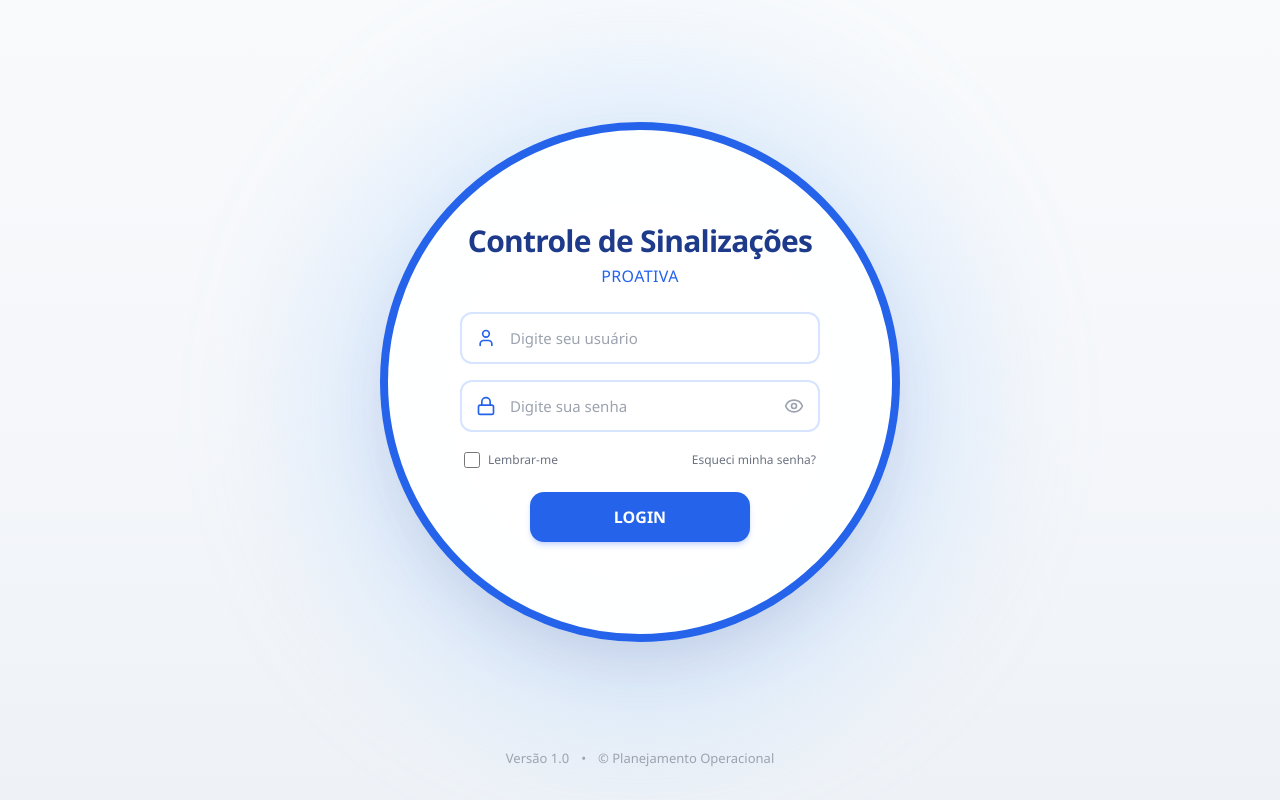
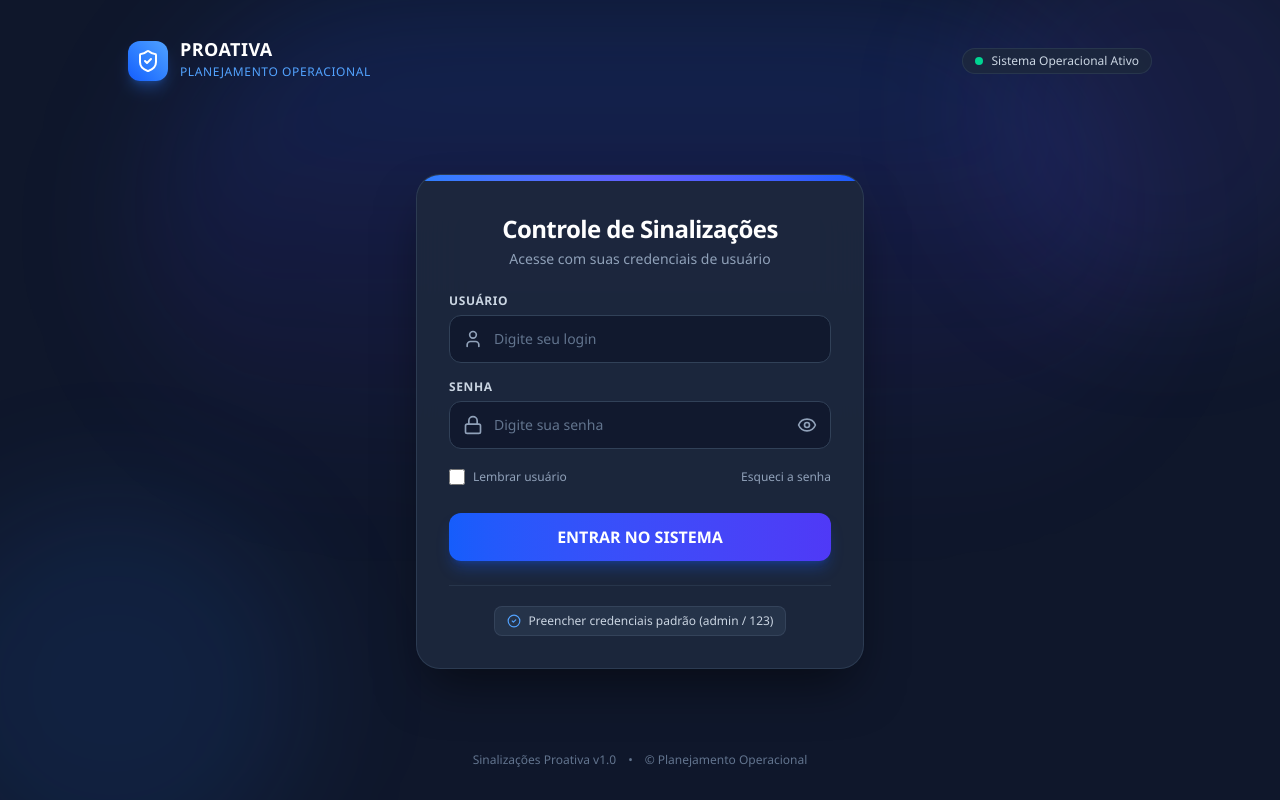
Before and after one commit to bellmarques0-crypto/Sinaliza-es-Operacionais, a React (Vite) app: page / in a window 1280 px wide. Built offline with nearby package versions, Linux system fonts and the light colour scheme.

Commit message:
feat(server,auth): add Vercel routing and remember-me
Implement path normalization middleware to support Vercel serverless functions and add persistent login feature for user convenience.

```diff
--- a/server.ts
+++ b/server.ts
@@ -25,6 +25,45 @@ app.use((req, res, next) => {
     return res.sendStatus(200);
   }
   next();
+});
+
+// Vercel Serverless Function path normalization middleware
+app.use((req: Request, res: Response, next: NextFunction) => {
+  // Normalize /api/index prefix if rewrites added it
+  if (req.url.startsWith('/api/index')) {
+    req.url = req.url.replace('/api/index', '/api');
+    if (req.url === '/api' || req.url === '/api/') {
+      req.url = '/api/health';
+    }
+  }
+  // If request path is stripped of /api by serverless router, re-attach /api
+  if (!req.url.startsWith('/api') && !req.url.startsWith('/uploads') && !req.url.startsWith('/assets')) {
+    const isApiRoute =
+      req.url.startsWith('/auth') ||
+      req.url.startsWith('/sinalizacoes') ||
+      req.url.startsWith('/dashboard') ||
+      req.url.startsWith('/usuarios') ||
+      req.url.startsWith('/supervisores') ||
+      req.url.startsWith('/operadores') ||
+      req.url.startsWith('/produtos') ||
+      req.url.startsWith('/motivos') ||
+      req.url.startsWith('/configuracao-api') ||
+      req.url.startsWith('/health');
+    if (isApiRoute) {
+      req.url = '/api' + (req.url.startsWith('/') ? req.url : '/' + req.url);
+    }
+  }
+  next();
+});
+
+// Health check endpoint
+app.get(['/api/health', '/health'], (req: Request, res: Response) => {
+  res.json({
+    status: 'ok',
+    environment: process.env.NODE_ENV || 'development',
+    isVercel: !!process.env.VERCEL || !!process.env.VERCEL_ENV,
+    timestamp: new Date().toISOString()
+  });
 });
 
 // Ensure uploads folder exists
--- a/src/components/LoginPage.tsx
+++ b/src/components/LoginPage.tsx
@@ -1,5 +1,5 @@
-import React, { useState } from 'react';
-import { User, Lock, Eye, EyeOff, AlertCircle } from 'lucide-react';
+import React, { useState, useEffect } from 'react';
+import { User, Lock, Eye, EyeOff, AlertCircle, ShieldCheck, HelpCircle, CheckCircle2 } from 'lucide-react';
 import { api } from '../services/api';
 import { UserSession } from '../types';
 
@@ -16,59 +16,106 @@ export const LoginPage: React.FC<LoginPageProps> = ({ onLoginSuccess }) => {
   const [isLoading, setIsLoading] = useState(false);
   const [showForgotModal, setShowForgotModal] = useState(false);
 
+  // Auto-fill stored username if "Lembrar-me" was checked previously
+  useEffect(() => {
+    const savedLogin = localStorage.getItem('sinalizacoes_remember_login');
+    if (savedLogin) {
+      setLogin(savedLogin);
+      setLembrarMe(true);
+    }
+  }, []);
+
   const handleSubmit = async (e: React.FormEvent) => {
     e.preventDefault();
-    if (!login || !senha) {
-      setError('Por favor, preencha o usuário e a senha.');
+    const cleanLogin = login.trim();
+    if (!cleanLogin || !senha) {
+      setError('Por favor, informe seu usuário e senha de acesso.');
       return;
     }
     setError(null);
     setIsLoading(true);
 
     try {
-      const user = await api.login(login, senha);
+      if (lembrarMe) {
+        localStorage.setItem('sinalizacoes_remember_login', cleanLogin);
+      } else {
+        localStorage.removeItem('sinalizacoes_remember_login');
+      }
+
+      const user = await api.login(cleanLogin, senha);
       onLoginSuccess(user);
     } catch (err: any) {
-      setError(err.message || 'Erro ao realizar login. Verifique suas credenciais.');
+      setError(err.message || 'Erro de autenticação. Verifique suas credenciais.');
     } finally {
       setIsLoading(false);
     }
   };
 
+  const handleFillDemo = () => {
+    setLogin('admin');
+    setSenha('123');
+    setError(null);
+  };
+
   return (
-    <div className="min-h-screen w-full flex flex-col justify-between items-center relative overflow-x-hidden bg-gradient-to-b from-[#F8FAFC] via-[#F5F7FA] to-[#EEF2F7] py-6 px-4 select-none">
-      {/* Iluminação Difusa Radial Atrás do Formulário */}
-      <div className="absolute top-1/2 left-1/2 -translate-x-1/2 -translate-y-1/2 w-[650px] h-[650px] bg-blue-300/25 rounded-full blur-3xl pointer-events-none -z-0" />
-      <div className="absolute top-1/2 left-1/2 -translate-x-1/2 -translate-y-1/2 w-[480px] h-[480px] bg-white/60 rounded-full blur-2xl pointer-events-none -z-0" />
+    <div className="min-h-screen w-full flex flex-col justify-between items-center bg-slate-900 text-slate-100 relative overflow-hidden select-none py-8 px-4 sm:px-6">
+      {/* Background Decorative Gradients */}
+      <div className="absolute top-0 left-1/2 -translate-x-1/2 w-[1000px] h-[500px] bg-gradient-to-b from-blue-600/20 via-indigo-600/10 to-transparent rounded-full blur-3xl pointer-events-none -z-0" />
+      <div className="absolute -bottom-20 -left-20 w-96 h-96 bg-blue-500/10 rounded-full blur-3xl pointer-events-none -z-0" />
+      <div className="absolute -top-20 -right-20 w-96 h-96 bg-indigo-500/10 rounded-full blur-3xl pointer-events-none -z-0" />
 
-      {/* ÁREA CENTRAL - CÍRCULO PRINCIPAL */}
-      <div className="my-auto py-4 z-10 flex items-center justify-center w-full">
-        <div className="animate-fade-in-scale relative w-full max-w-[520px] aspect-square rounded-full bg-white/95 backdrop-blur-md border-[8px] border-[#2563EB] shadow-[0_25px_60px_-15px_rgba(30,58,138,0.22)] flex flex-col items-center justify-center p-8 sm:p-12 transition-all duration-300 hover:shadow-[0_30px_70px_-12px_rgba(37,99,235,0.28)]">
+      {/* HEADER / LOGO BAR */}
+      <header className="w-full max-w-5xl flex items-center justify-between z-10 py-2">
+        <div className="flex items-center gap-3">
+          <div className="h-10 w-10 rounded-xl bg-gradient-to-tr from-blue-600 to-blue-400 flex items-center justify-center text-white shadow-lg shadow-blue-500/30">
+            <ShieldCheck className="h-6 w-6" />
+          </div>
+          <div>
+            <span className="font-bold text-lg text-white tracking-wide block leading-none">PROATIVA</span>
+            <span className="text-xs text-blue-400 font-medium tracking-wider">PLANEJAMENTO OPERACIONAL</span>
+          </div>
+        </div>
 
-          {/* Cabeçalho da Área Central */}
-          <div className="text-center mb-6 max-w-[380px]">
-            <h1 className="text-[26px] sm:text-[30px] font-bold text-[#1E3A8A] leading-tight tracking-tight">
+        <div className="hidden sm:flex items-center gap-2 bg-slate-800/80 border border-slate-700/60 rounded-full px-3 py-1 text-xs text-slate-300">
+          <span className="h-2 w-2 rounded-full bg-emerald-400 animate-pulse" />
+          <span>Sistema Operacional Ativo</span>
+        </div>
+      </header>
+
+      {/* MAIN CENTERED CARD */}
+      <main className="my-auto py-8 z-10 w-full max-w-md">
+        <div className="bg-slate-800/90 backdrop-blur-xl border border-slate-700/80 rounded-3xl shadow-2xl shadow-black/50 overflow-hidden transition-all duration-300">
+          {/* Top Blue Accent Bar */}
+          <div className="h-1.5 w-full bg-gradient-to-r from-blue-500 via-indigo-500 to-blue-600" />
+
+          <div className="p-6 sm:p-8">
+            {/* Title Section */}
+            <div className="text-center mb-6">
+              <h1 className="text-2xl font-bold text-white tracking-tight">
                 Controle de Sinalizações
               </h1>
-            <p className="text-[14px] sm:text-[16px] font-medium text-[#2563EB] mt-1 tracking-wide">
-              PROATIVA
+              <p className="text-sm text-slate-400 mt-1">
+                Acesse com suas credenciais de usuário
               </p>
             </div>
 
-          {/* Banner de Erro */}
+            {/* Error Banner */}
             {error && (
-            <div className="w-full max-w-[360px] mb-4 rounded-xl bg-red-50 border border-red-200 p-2.5 text-xs text-[#EF4444] flex items-center gap-2 animate-fade-in-scale">
-              <AlertCircle className="h-4 w-4 shrink-0 text-[#EF4444]" />
-              <span className="font-medium text-[12px]">{error}</span>
+              <div className="mb-5 rounded-2xl bg-red-500/10 border border-red-500/30 p-3.5 text-xs text-red-300 flex items-start gap-3 animate-fade-in">
+                <AlertCircle className="h-5 w-5 text-red-400 shrink-0 mt-0.5" />
+                <div className="flex-1 leading-relaxed">{error}</div>
               </div>
             )}
 
-          {/* Formulário */}
-          <form onSubmit={handleSubmit} className="w-full max-w-[360px] space-y-4">
-            {/* Campo Usuário */}
+            {/* Form */}
+            <form onSubmit={handleSubmit} className="space-y-4">
+              {/* Login Field */}
               <div>
-              <div className="relative rounded-xl">
-                <div className="pointer-events-none absolute inset-y-0 left-0 flex items-center pl-4 text-[#2563EB]">
+                <label className="block text-xs font-semibold text-slate-300 uppercase tracking-wider mb-1.5">
+                  Usuário
+                </label>
+                <div className="relative">
+                  <div className="pointer-events-none absolute inset-y-0 left-0 flex items-center pl-3.5 text-slate-400">
                     <User className="h-5 w-5" />
                   </div>
                   <input
@@ -76,16 +123,19 @@ export const LoginPage: React.FC<LoginPageProps> = ({ onLoginSuccess }) => {
                     required
                     value={login}
                     onChange={(e) => setLogin(e.target.value)}
-                  placeholder="Digite seu usuário"
-                  className="w-full h-[52px] pl-12 pr-4 rounded-xl border-[2px] border-[#D6E4FF] bg-white text-[15px] text-[#374151] placeholder-[#9CA3AF] focus:border-[#2563EB] focus:ring-4 focus:ring-blue-500/10 focus:outline-none transition-all duration-200"
+                    placeholder="Digite seu login"
+                    className="w-full h-12 pl-11 pr-4 rounded-xl border border-slate-700 bg-slate-900/80 text-white placeholder-slate-500 text-sm focus:border-blue-500 focus:ring-2 focus:ring-blue-500/20 focus:outline-none transition-all"
                   />
                 </div>
               </div>
 
-            {/* Campo Senha */}
+              {/* Password Field */}
               <div>
-              <div className="relative rounded-xl">
-                <div className="pointer-events-none absolute inset-y-0 left-0 flex items-center pl-4 text-[#2563EB]">
+                <label className="block text-xs font-semibold text-slate-300 uppercase tracking-wider mb-1.5">
+                  Senha
+                </label>
+                <div className="relative">
+                  <div className="pointer-events-none absolute inset-y-0 left-0 flex items-center pl-3.5 text-slate-400">
                     <Lock className="h-5 w-5" />
                   </div>
                   <input
@@ -94,12 +144,12 @@ export const LoginPage: React.FC<LoginPageProps> = ({ onLoginSuccess }) => {
                     value={senha}
                     onChange={(e) => setSenha(e.target.value)}
                     placeholder="Digite sua senha"
-                  className="w-full h-[52px] pl-12 pr-12 rounded-xl border-[2px] border-[#D6E4FF] bg-white text-[15px] text-[#374151] placeholder-[#9CA3AF] focus:border-[#2563EB] focus:ring-4 focus:ring-blue-500/10 focus:outline-none transition-all duration-200"
+                    className="w-full h-12 pl-11 pr-11 rounded-xl border border-slate-700 bg-slate-900/80 text-white placeholder-slate-500 text-sm focus:border-blue-500 focus:ring-2 focus:ring-blue-500/20 focus:outline-none transition-all"
                   />
                   <button
                     type="button"
                     onClick={() => setShowSenha(!showSenha)}
-                  className="absolute inset-y-0 right-0 flex items-center pr-4 text-[#9CA3AF] hover:text-[#2563EB] transition-colors cursor-pointer"
+                    className="absolute inset-y-0 right-0 flex items-center pr-3.5 text-slate-400 hover:text-white transition-colors cursor-pointer"
                     title={showSenha ? 'Ocultar senha' : 'Exibir senha'}
                   >
                     {showSenha ? <EyeOff className="h-5 w-5" /> : <Eye className="h-5 w-5" />}
@@ -107,72 +157,85 @@ export const LoginPage: React.FC<LoginPageProps> = ({ onLoginSuccess }) => {
                 </div>
               </div>
 
-            {/* Opções Inferiores: Lembrar-me e Esqueci a Senha */}
-            <div className="flex items-center justify-between text-xs px-1 pt-1 text-[#6B7280]">
-              <label className="flex items-center gap-2 cursor-pointer group">
+              {/* Remember Me & Forgot Password */}
+              <div className="flex items-center justify-between text-xs text-slate-400 pt-1">
+                <label className="flex items-center gap-2 cursor-pointer group select-none">
                   <input
                     type="checkbox"
                     checked={lembrarMe}
                     onChange={(e) => setLembrarMe(e.target.checked)}
-                  className="h-4 w-4 rounded border-[#D6E4FF] text-[#2563EB] focus:ring-[#2563EB] accent-[#2563EB] cursor-pointer"
+                    className="h-4 w-4 rounded border-slate-700 bg-slate-900 text-blue-600 focus:ring-blue-500/20 accent-blue-600 cursor-pointer"
                   />
-                <span className="group-hover:text-[#2563EB] transition-colors">Lembrar-me</span>
+                  <span className="group-hover:text-slate-200 transition-colors">Lembrar usuário</span>
                 </label>
 
                 <button
                   type="button"
                   onClick={() => setShowForgotModal(true)}
-                className="hover:text-[#2563EB] hover:underline transition-colors font-medium cursor-pointer"
+                  className="hover:text-blue-400 hover:underline transition-colors cursor-pointer"
                 >
-                Esqueci minha senha?
+                  Esqueci a senha
                 </button>
               </div>
 
-            {/* Botão Entrar */}
-            <div className="pt-2 flex justify-center">
+              {/* Submit Button */}
+              <div className="pt-3">
                 <button
                   type="submit"
                   disabled={isLoading}
-                className="w-[220px] h-[50px] bg-[#2563EB] hover:bg-[#1D4ED8] active:scale-[0.98] text-white font-semibold text-[16px] rounded-[14px] shadow-md shadow-blue-600/20 hover:shadow-lg hover:shadow-blue-600/30 transition-all duration-200 flex items-center justify-center gap-2 cursor-pointer disabled:opacity-60"
+                  className="w-full h-12 bg-gradient-to-r from-blue-600 to-indigo-600 hover:from-blue-500 hover:to-indigo-500 active:scale-[0.99] text-white font-semibold text-base rounded-xl shadow-lg shadow-blue-600/30 transition-all flex items-center justify-center gap-2 cursor-pointer disabled:opacity-60"
                 >
                   {isLoading ? (
                     <span className="flex items-center gap-2 text-white">
                       <span className="h-4 w-4 border-2 border-white border-t-transparent rounded-full animate-spin" />
-                    Entrando...
+                      Autenticando...
                     </span>
                   ) : (
-                  'LOGIN'
+                    'ENTRAR NO SISTEMA'
                   )}
                 </button>
               </div>
             </form>
+
+            {/* Quick Demo Fill Box */}
+            <div className="mt-6 pt-5 border-t border-slate-700/60 text-center">
+              <button
+                type="button"
+                onClick={handleFillDemo}
+                className="inline-flex items-center gap-2 px-3 py-1.5 rounded-lg bg-slate-700/50 hover:bg-slate-700 text-xs text-slate-300 hover:text-white border border-slate-600/50 transition cursor-pointer"
+              >
+                <CheckCircle2 className="h-3.5 w-3.5 text-blue-400" />
+                <span>Preencher credenciais padrão (admin / 123)</span>
+              </button>
             </div>
           </div>
+        </div>
+      </main>
 
-      {/* RODAPÉ DA TELA */}
-      <footer className="w-full text-center py-2 text-[13px] text-[#9CA3AF] z-10 flex flex-col sm:flex-row items-center justify-center gap-1 sm:gap-3">
-        <span>Versão 1.0</span>
-        <span className="hidden sm:inline">•</span>
+      {/* FOOTER */}
+      <footer className="w-full max-w-md text-center text-xs text-slate-500 z-10 flex items-center justify-center gap-3">
+        <span>Sinalizações Proativa v1.0</span>
+        <span>•</span>
         <span>© Planejamento Operacional</span>
       </footer>
 
       {/* MODAL: ESQUECI MINHA SENHA */}
       {showForgotModal && (
-        <div className="fixed inset-0 z-50 flex items-center justify-center bg-slate-900/40 p-4 backdrop-blur-xs animate-fade-in-scale">
-          <div className="w-full max-w-sm rounded-2xl bg-white p-6 shadow-2xl border border-[#D6E4FF] text-center">
-            <div className="h-12 w-12 rounded-full bg-blue-50 text-[#2563EB] flex items-center justify-center mx-auto mb-3">
-              <Lock className="h-6 w-6" />
+        <div className="fixed inset-0 z-50 flex items-center justify-center bg-black/60 p-4 backdrop-blur-sm animate-fade-in">
+          <div className="w-full max-w-sm rounded-2xl bg-slate-800 p-6 shadow-2xl border border-slate-700 text-center text-slate-200">
+            <div className="h-12 w-12 rounded-2xl bg-blue-500/20 text-blue-400 flex items-center justify-center mx-auto mb-3">
+              <HelpCircle className="h-6 w-6" />
             </div>
-            <h3 className="text-base font-bold text-[#1E3A8A] mb-1">
+            <h3 className="text-base font-bold text-white mb-2">
               Recuperação de Acesso
             </h3>
-            <p className="text-xs text-[#6B7280] mb-5 leading-relaxed">
-              Para redefinir sua senha, entre em contato com a equipe de Suporte do Planejamento Operacional ou com o seu Supervisor responsável.
+            <p className="text-xs text-slate-400 mb-6 leading-relaxed">
+              Para solicitar a redefinição de sua senha, entre em contato com a equipe do Planejamento Operacional ou com o Administrador responsável pelo sistema.
             </p>
 
             <button
               onClick={() => setShowForgotModal(false)}
-              className="w-full h-10 bg-[#2563EB] hover:bg-[#1D4ED8] text-white text-xs font-semibold rounded-xl shadow-sm transition cursor-pointer"
+              className="w-full h-10 bg-blue-600 hover:bg-blue-500 text-white text-xs font-semibold rounded-xl shadow-md transition cursor-pointer"
             >
               Entendido
             </button>
```
Lines whose indentation alone changed are shown as unchanged.
